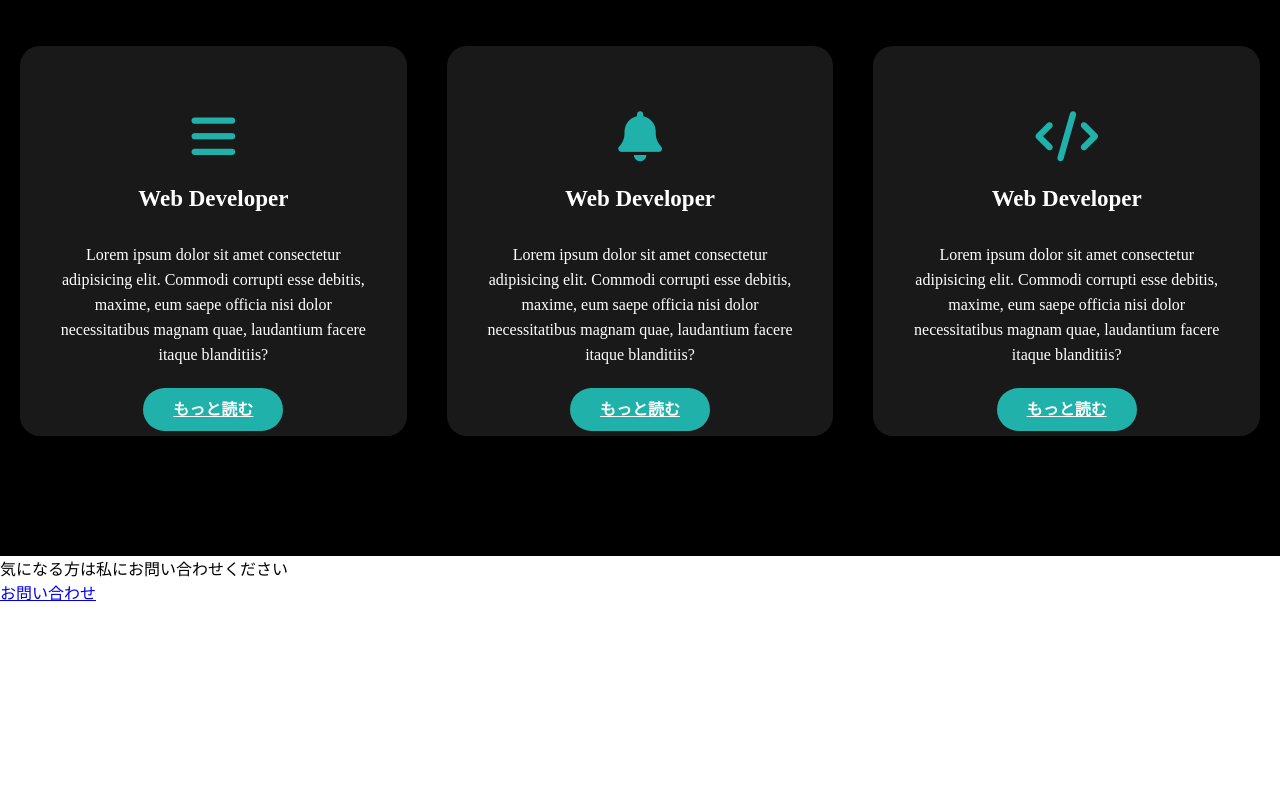
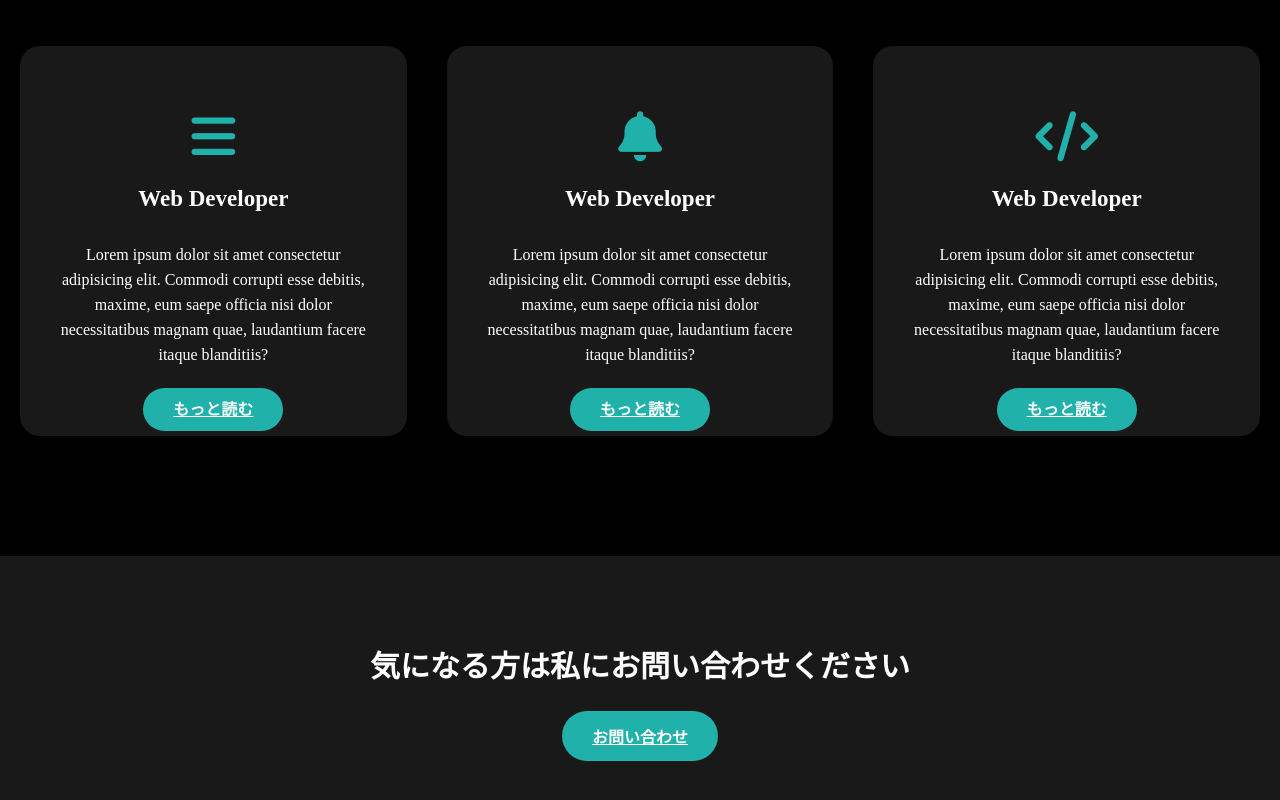
Before and after one commit to MitsuoKoizumi/portofolio-web-site, a plain HTML site: page index.html in a window 1280 px wide. Shown: the part 1662-2462 px from the top of the page. Before the commit the page ends 2266 px from the top, so only its background shows below. Drawn offline with Linux system fonts and the light colour scheme.

Commit message:
コンタクトセクションにスタイルを適用

```diff
--- a/style.scss
+++ b/style.scss
@@ -224,7 +224,35 @@ nav{
                 cursor:pointer;
                 border:2px solid green;
             }
-
         }
     }
 }
+
+.contact{
+    width:100%;
+    height:290px;
+    display:flex;
+    flex-direction: column;
+    justify-content: center;
+    align-items: center;
+    background-color: #191919;
+    & p{
+        color: white;
+        font-size:30px;
+        font-weight:bold;
+        margin-bottom:25px;
+    }
+    & .contact-button{
+        background-color: lightseagreen;
+        padding: 13px 30px;
+        font-weight: bold;
+        border-radius: 30px;
+        color:$textColor;
+        transition:all 0.3s;
+        &:hover{
+            background-color: transparent;
+            cursor:pointer;
+            border:2px solid green;
+        }
+    }
+}
```
Also changed, not shown: style.css, 1 other file.
